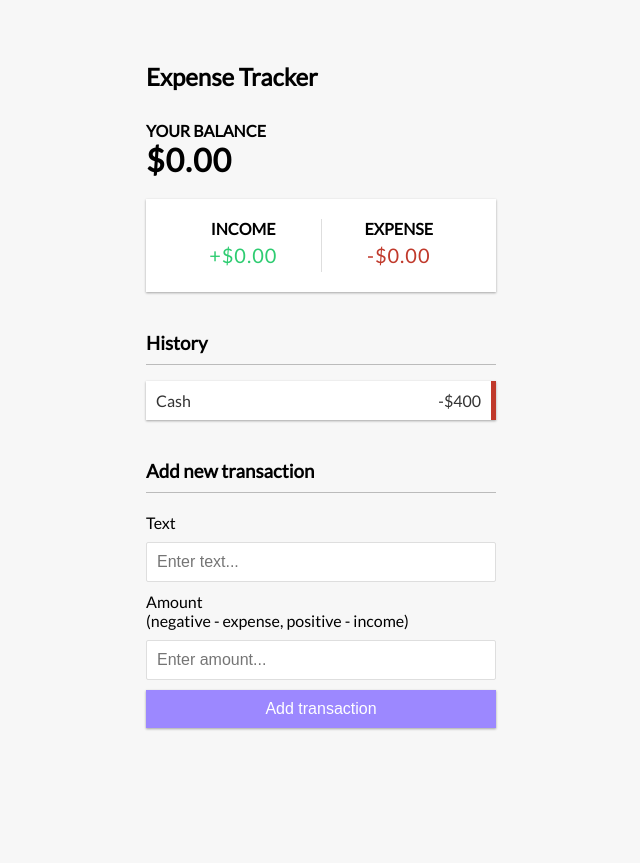
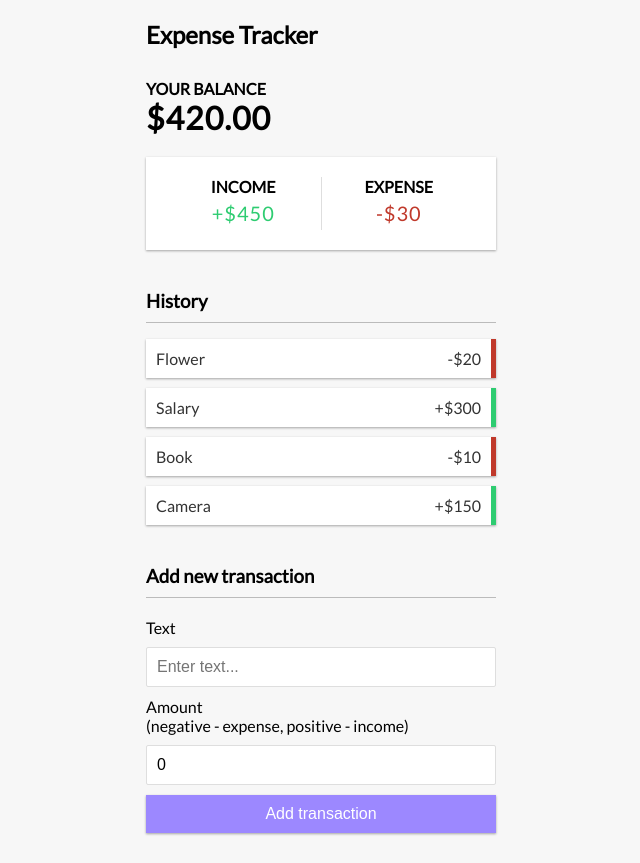
Before and after one commit to SiaExplains/keepcent, a React (Create React App) app: page / in a window 1280 px wide. Shown: the whole page, without its empty margins (319-959 px from the left). Before the commit the page ends 800 px from the top, so only its background shows below. Built offline with nearby package versions, Linux system fonts and the light colour scheme.

Commit message:
ET-1002 Implement basic funcationalities - Define Global Context Provider - Add/List/Remove Items - Caculate total (incomes, expenses)

```diff
--- a/public/index.html
+++ b/public/index.html
@@ -5,10 +5,7 @@
     <link rel="icon" href="%PUBLIC_URL%/favicon.ico" />
     <meta name="viewport" content="width=device-width, initial-scale=1" />
     <meta name="theme-color" content="#000000" />
-    <meta
-      name="description"
-      content="Web site created using create-react-app"
-    />
+    <meta name="description" content="Web site created using create-react-app" />
     <link rel="apple-touch-icon" href="%PUBLIC_URL%/logo192.png" />
     <!--
       manifest.json provides metadata used when your web app is installed on a
@@ -24,7 +21,7 @@
       work correctly both with client-side routing and a non-root public URL.
       Learn how to configure a non-root public URL by running `npm run build`.
     -->
-    <title>React App</title>
+    <title>Expense Tracker</title>
   </head>
   <body>
     <noscript>You need to enable JavaScript to run this app.</noscript>
--- a/src/App.js
+++ b/src/App.js
@@ -4,10 +4,11 @@ import { Balance } from './components/Balance';
 import Header from './components/Header';
 import { IncomeExpenses } from './components/IncomeExpenses';
 import { TransactionList } from './components/TransactionList';
+import { GlobalProvider } from './context/GlobalState';
 
 function App() {
   return (
-    <div className="App">
+    <GlobalProvider>
       <Header />
       <div className="container">
         <Balance />
@@ -15,7 +16,7 @@ function App() {
         <TransactionList />
         <AddTransaction />
       </div>
-    </div>
+    </GlobalProvider>
   );
 }
 
--- a/src/components/AddTransaction.js
+++ b/src/components/AddTransaction.js
@@ -1,22 +1,44 @@
-import React from 'react';
+import React, { useContext, useState } from 'react';
+import { GlobalContext } from '../context/GlobalState';
 
 export const AddTransaction = () => {
+  const [text, setText] = useState('');
+  const [amount, setAmount] = useState(0);
+  const { addTransaction } = useContext(GlobalContext);
+
+  const addTransactionClickHandler = (e) => {
+    e.preventDefault();
+    addTransaction({ text, amount });
+  };
+
   return (
     <>
       <h3>Add new transaction</h3>
       <form>
         <div className="form-control">
           <label htmlFor="text">Text</label>
-          <input type="text" placeholder="Enter text..." />
+          <input
+            type="text"
+            placeholder="Enter text..."
+            value={text}
+            onChange={(e) => setText(e.target.value)}
+          />
         </div>
         <div className="form-control">
           <label htmlFor="amount">
             Amount <br />
             (negative - expense, positive - income)
           </label>
-          <input type="number" placeholder="Enter amount..." />
+          <input
+            type="number"
+            placeholder="Enter amount..."
+            value={amount}
+            onChange={(e) => setAmount(e.target.value)}
+          />
         </div>
-        <button className="btn">Add transaction</button>
+        <button className="btn" onClick={(e) => addTransactionClickHandler(e)}>
+          Add transaction
+        </button>
       </form>
     </>
   );
--- a/src/components/Balance.js
+++ b/src/components/Balance.js
@@ -1,10 +1,15 @@
-import React from 'react'
+import React, { useContext } from 'react';
+import { GlobalContext } from '../context/GlobalState';
 
 export const Balance = () => {
+  const { transactions } = useContext(GlobalContext);
+
+  const amount = transactions.map((item) => item.amount);
+  const total = amount.reduce((accumulated, current) => (accumulated += current), 0).toFixed(2);
   return (
     <>
-        <h4>Your Balance</h4>
-        <h1>$0.00</h1>
+      <h4>Your Balance</h4>
+      <h1>${total}</h1>
     </>
-  )
-}
+  );
+};
--- a/src/components/IncomeExpenses.js
+++ b/src/components/IncomeExpenses.js
@@ -1,15 +1,27 @@
-import React from 'react';
+import React, { useContext } from 'react';
+import { GlobalContext } from '../context/GlobalState';
 
 export const IncomeExpenses = () => {
+  const { transactions } = useContext(GlobalContext);
+  let incomes = 0;
+  let expenses = 0;
+  transactions.map((item) => {
+    if (item.amount > 0) {
+      incomes += item.amount;
+    } else {
+      expenses += item.amount;
+    }
+  });
+
   return (
     <div className="inc-exp-container">
       <div>
         <h4>Income</h4>
-        <p className="money plus">+$0.00</p>
+        <p className="money plus">+${incomes}</p>
       </div>
       <div>
         <h4>Expense</h4>
-        <p className="money minus">-$0.00</p>
+        <p className="money minus">-${Math.abs(expenses)}</p>
       </div>
     </div>
   );
--- /dev/null
+++ b/src/components/TransactionItem.js
@@ -0,0 +1,20 @@
+import React, { useContext } from 'react';
+import { GlobalContext } from '../context/GlobalState';
+
+export const TransactionItem = ({ id, text, amount }) => {
+  const { deleteTransaction } = useContext(GlobalContext);
+  const itemColor = amount < 0 ? 'minus' : 'plus';
+  const sign = amount < 0 ? '-' : '+';
+
+  return (
+    <li className={itemColor} key={id}>
+      {text}
+      <span>
+        {sign}${Math.abs(amount)}
+      </span>
+      <button className="delete-btn" onClick={() => deleteTransaction(id)}>
+        x
+      </button>
+    </li>
+  );
+};
--- a/src/components/TransactionList.js
+++ b/src/components/TransactionList.js
@@ -1,14 +1,22 @@
-import React from 'react';
+import React, { useContext } from 'react';
+import { GlobalContext } from '../context/GlobalState';
+import { TransactionItem } from './TransactionItem';
 
 export const TransactionList = () => {
+  const { transactions } = useContext(GlobalContext);
+
   return (
     <>
       <h3>History</h3>
       <ul id="list" className="list">
-        <li className="minus">
-          Cash <span>-$400</span>
-          <button className="delete-btn">x</button>
-        </li>
+        {transactions.map((transaction) => (
+          <TransactionItem
+            key={transaction.id}
+            id={transaction.id}
+            text={transaction.text}
+            amount={transaction.amount}
+          />
+        ))}
       </ul>
     </>
   );
--- /dev/null
+++ b/src/context/AppReducer.js
@@ -0,0 +1,23 @@
+export default (state, action) => {
+  switch (action.type) {
+    case 'DELETE_TRANSACTION':
+      return {
+        ...state,
+        transactions: state.transactions.filter((item) => item.id !== action.payload)
+      };
+    case 'ADD_TRANSACTION':
+      const { transactions } = state;
+      const { text, amount } = action.payload;
+      let lastId = 1;
+      if (transactions && transactions.length > 0) {
+        lastId = transactions[transactions.length - 1].id;
+      }
+
+      return {
+        ...state,
+        transactions: [...state.transactions, { id: lastId + 1, text, amount: Number(amount) }]
+      };
+    default:
+      return state;
+  }
+};
--- /dev/null
+++ b/src/context/GlobalState.js
@@ -0,0 +1,43 @@
+import React, { createContext, useReducer } from 'react';
+import AppReducer from './AppReducer';
+
+// Initial State
+const initialState = {
+  transactions: [
+    { id: 1, text: 'Flower', amount: -20 },
+    { id: 2, text: 'Salary', amount: 300 },
+    { id: 3, text: 'Book', amount: -10 },
+    { id: 4, text: 'Camera', amount: 150 }
+  ]
+};
+
+// Create GlobalStateContext
+export const GlobalContext = createContext(initialState);
+
+// Provide Component (HOC)
+export const GlobalProvider = ({ children }) => {
+  const [state, disptach] = useReducer(AppReducer, initialState);
+
+  // Actions
+
+  function deleteTransaction(id) {
+    disptach({
+      type: 'DELETE_TRANSACTION',
+      payload: id
+    });
+  }
+
+  function addTransaction(transaction) {
+    disptach({
+      type: 'ADD_TRANSACTION',
+      payload: transaction
+    });
+  }
+
+  return (
+    <GlobalContext.Provider
+      value={{ transactions: state.transactions, deleteTransaction, addTransaction }}>
+      {children}
+    </GlobalContext.Provider>
+  );
+};
```
